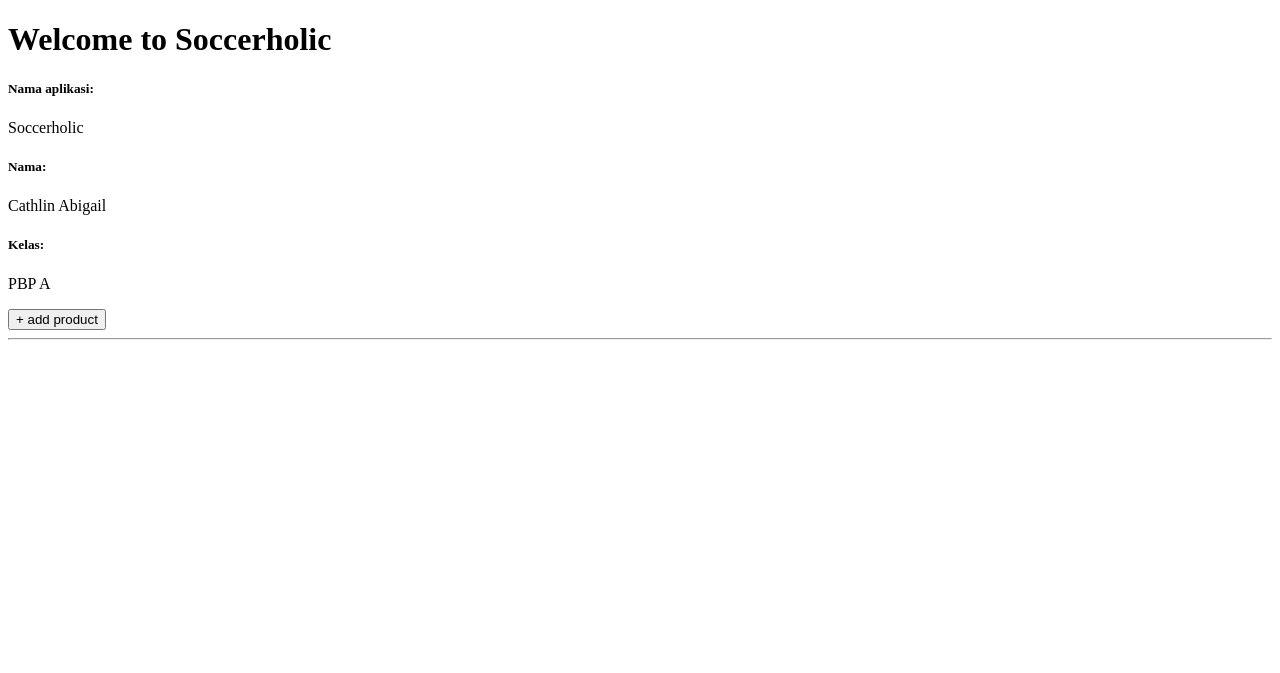
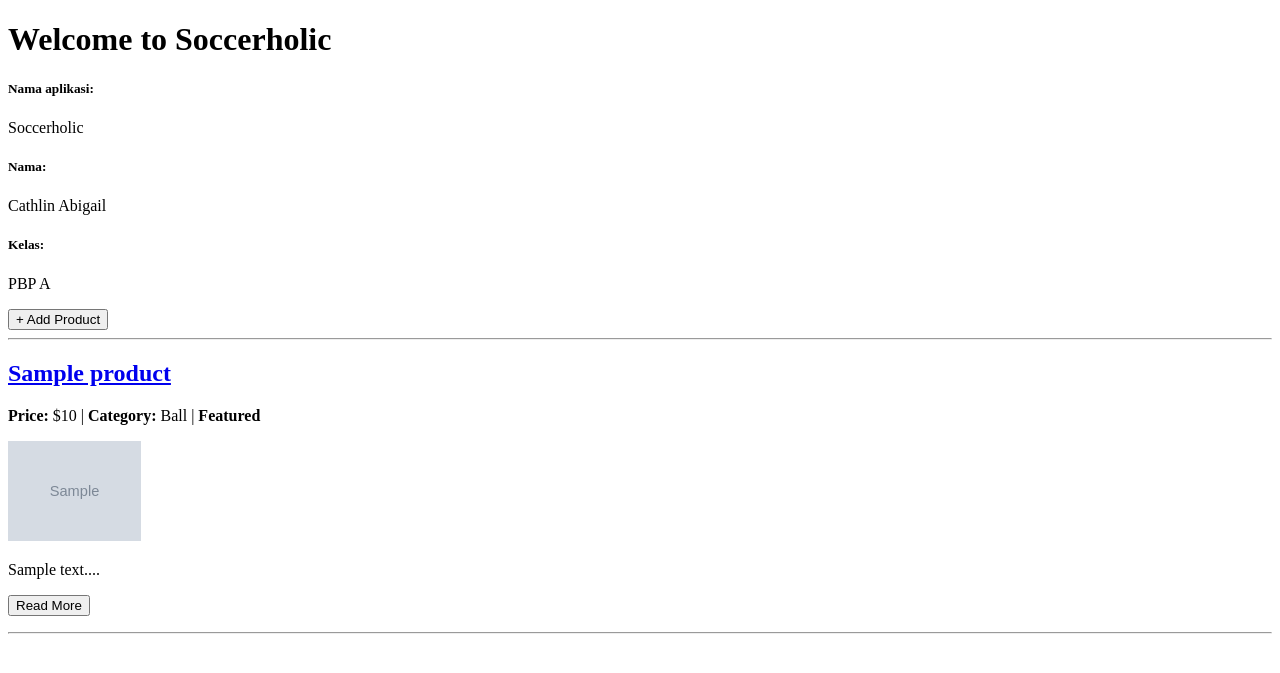
Before and after one commit to ylbafle/Soccerholic, a Django app: page / in a window 1280 px wide. Shown: the top 673 px of the page. Run offline with Django 5.2, Linux system fonts and the light colour scheme; tables that the repository leaves empty hold one stand-in row (values such as "Sample post"); grey boxes marked "Sample" are stand-in pictures.

Commit message:
90% Tugas 3

```diff
--- a/main/models.py
+++ b/main/models.py
@@ -3,6 +3,10 @@ from django.db import models
 
 class Product(models.Model):
     CATEGORY_CHOICES = [
+        ('ball', 'Ball'),
+        ('jersey', 'Jersey'),
+        ('keychains', 'Keychains'),
+        ('shoe', 'Shoe')
     ]
 
     name = models.CharField(max_length=255)                 # nama item
--- a/main/templates/main.html
+++ b/main/templates/main.html
@@ -11,10 +11,34 @@
 <p>{{ kelas }}</p>
 
 <!-- menampilkan data product dan tombol add product -->
-<a href = "{% url 'main:create_product' %}">
-    <button> + add product </button>
+<a href = "{% url 'main:add_product' %}">
+    <button> + Add Product </button>
 </a>
 
 <hr>
 
+{% if not product_list %}
+<p>There are no products available in the shop yet.</p>
+
+{% else %}
+  {% for product in product_list %}
+    <div>
+    <h2><a href="{% url 'main:show_product' product.id %}">{{ product.name }}</a></h2>
+
+    <p><b>Price:</b> ${{ product.price }} | <b>Category:</b> {{ product.get_category_display }}
+    {% if product.is_featured %} | <b>Featured</b>{% endif %}</p>
+        {% if product.thumbnail %}
+        <img src="{{ product.thumbnail }}" alt="thumbnail" height="100">
+        <br />
+    {% endif %}
+
+    <p>{{ product.description|truncatewords:25 }}...</p>
+    <p><a href="{% url 'main:show_product' product.id %}">
+        <button>Read More</button></a></p>
+    </div>
+    <hr>
+    {% endfor %}
+
+{% endif %}
+
 {% endblock content %}
--- a/main/urls.py
+++ b/main/urls.py
@@ -1,10 +1,13 @@
 from django.urls import path
-from main.views import show_main, create_product, show_product
-
+from main.views import show_main, add_product, show_product, show_xml, show_json, show_xml_by_id, show_json_by_id
 app_name = 'main'
 
 urlpatterns = [
     path('', show_main, name='show_main'),
-    path('create-product/', create_product, name='create_product'),
-    path('product/<str:id', show_product, name="show_product")
+    path('create-product/', add_product, name='add_product'),
+    path('product/<str:id>', show_product, name="show_product"),
+    path('xml/', show_xml, name='show_xml'),
+    path('json/', show_json, name='show_json'),
+    path('xml/<str:id>/', show_xml_by_id, name='show_xml_by_id'),
+    path('json/<str:id>/', show_json_by_id, name='show_json_by_id'),
 ]
--- a/main/views.py
+++ b/main/views.py
@@ -1,6 +1,8 @@
 from django.shortcuts import render, redirect, get_object_or_404
 from main.forms import ProductForm
 from main.models import Product
+from django.http import HttpResponse
+from django.core import serializers
 
 # Create your views here.
 def show_main(request):
@@ -11,13 +13,14 @@ def show_main(request):
     context = {
         'nama_aplikasi': 'Soccerholic',
         'nama': 'Cathlin Abigail',
-        'kelas' : 'PBP A'
+        'kelas' : 'PBP A',
+        'product_list': product_list
     }
 
     return render(request, "main.html", context)
 
 # fungsi untuk generate form untuk menambahkan data produk
-def create_product(request):
+def add_product(request):
     form = ProductForm(request.POST or None)
 
     if form.is_valid() and request.method == "POST":
@@ -25,7 +28,7 @@ def create_product(request):
         return redirect('main:show_main')
 
     context = {'form': form}
-    return render(request, "create_product.html", context)
+    return render(request, "add_product.html", context)
 
 def show_product(request, id):
     product = get_object_or_404(Product, pk=id)
@@ -34,9 +37,35 @@ def show_product(request, id):
         'product': product
     }
 
-    return render(request, "product_detail.html", context)
+    return render(request, "product_details.html", context)
 
-# demo
+def show_xml(request):
+    product_list = Product.objects.all()
+    xml_data = serializers.serialize("xml", product_list)
+    return HttpResponse(xml_data, content_type="application/xml")
+
+def show_json(request):
+    product_list = Product.objects.all()
+    json_data = serializers.serialize("json", product_list)
+    return HttpResponse(json_data, content_type="application/json")
+
+def show_xml_by_id(request, product_id):
+   try:
+       news_item = Product.objects.filter(pk=product_id)
+       xml_data = serializers.serialize("xml", product_id)
+       return HttpResponse(xml_data, content_type="application/xml")
+   except Product.DoesNotExist:
+       return HttpResponse(status=404)
+
+def show_json_by_id(request, product_id):
+   try:
+       news_item = Product.objects.get(pk=product_id)
+       json_data = serializers.serialize("json", [product_id])
+       return HttpResponse(json_data, content_type="application/json")
+   except Product.DoesNotExist:
+       return HttpResponse(status=404)
+
+# demo1
 # def add_employee(request):
 #    employee1 = Employee.objects.create(name = "cathlin", age = 19, persona = "-")
 
--- a/soccerholic/settings.py
+++ b/soccerholic/settings.py
@@ -34,6 +34,9 @@ DEBUG = True
 
 ALLOWED_HOSTS = ["localhost", "127.0.0.1", "cathlin-abigail-soccerholic.pbp.cs.ui.ac.id"]      # mengizinkan akses dari host lokal
 
+CSRF_TRUSTED_ORIGINS = [
+    "https://cathlin-abigail-soccerholic.pbp.cs.ui.ac.id"
+]
 
 # Application definition
 
```
Also changed, not shown: main/templates/add_product.html (added, +18 -0 lines), main/templates/product_details.html (added, +19 -0 lines), main/migrations/0003_alter_product_category.py (added).
